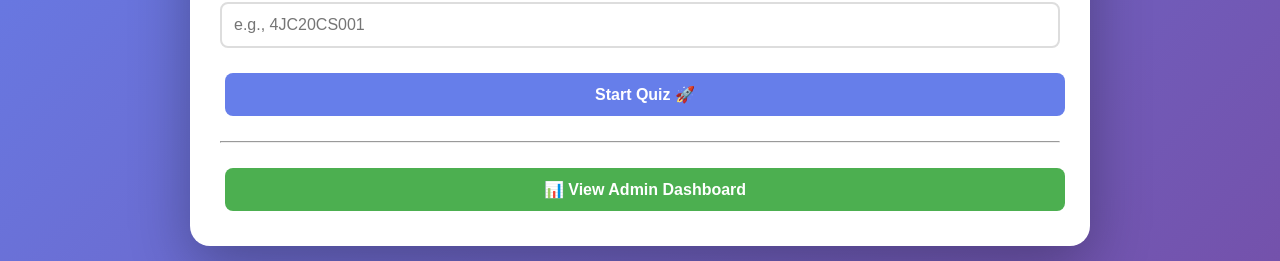
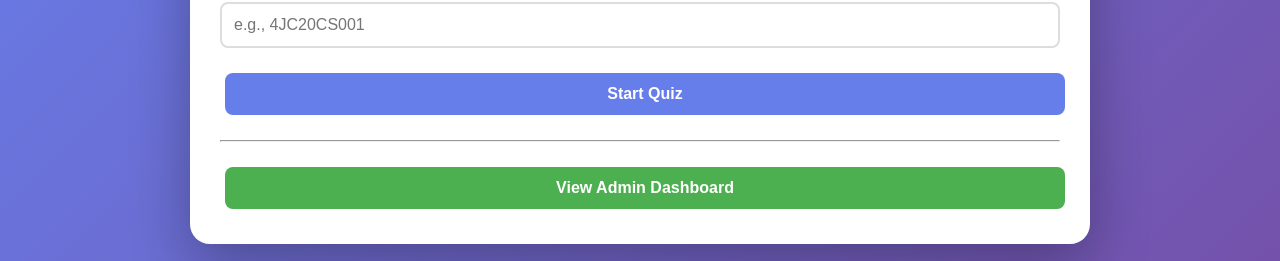
Before and after one commit to manasatm24/Student-Quiz-System, a plain HTML site: page frontend/index.html in a window 1280 px wide. Shown: the part 269-530 px from the top of the page. Drawn offline with Linux system fonts and the light colour scheme.

Commit message:
Update index.html

```diff
--- a/frontend/index.html
+++ b/frontend/index.html
@@ -283,11 +283,11 @@
                 <input type="text" id="studentUSN" placeholder="e.g., 4JC20CS001">
             </div>
 
-            <button onclick="startQuiz()" style="width: 100%;">Start Quiz 🚀</button>
+            <button onclick="startQuiz()" style="width: 100%;">Start Quiz </button>
 
             <hr style="margin: 20px 0;">
 
-            <button onclick="showDashboard()" class="btn-success" style="width: 100%;">📊 View Admin Dashboard</button>
+            <button onclick="showDashboard()" class="btn-success" style="width: 100%;">View Admin Dashboard</button>
         </div>
 
         <!-- Quiz Page -->
```
